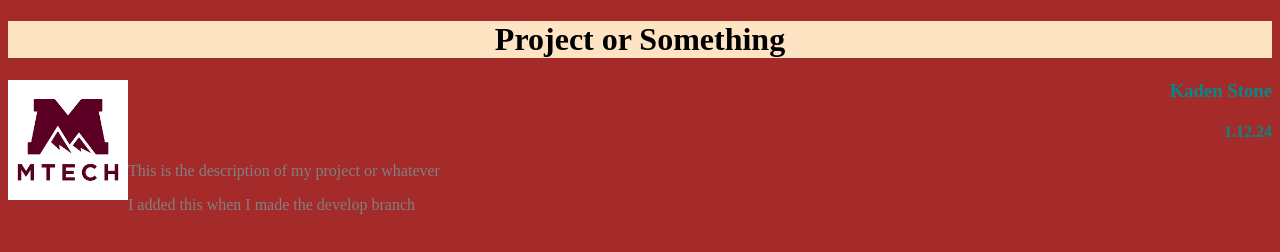
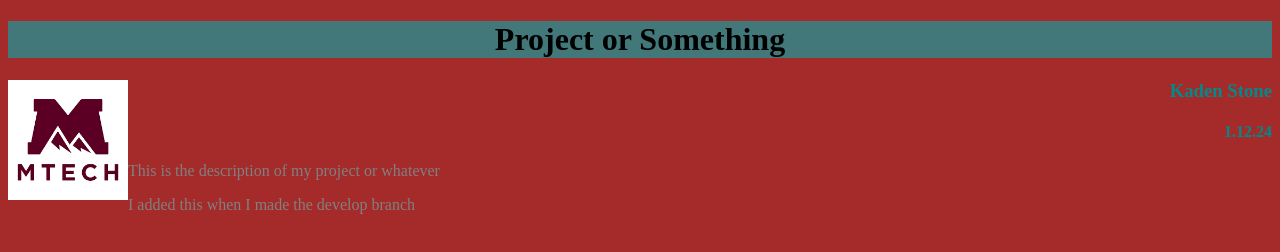
Before and after one commit to KadenCStone/Project1-Inclass, a plain HTML site: page project.html in a window 1280 px wide. Drawn offline with Linux system fonts and the light colour scheme.

Commit message:
added different color for h1 on diff branch

```diff
--- a/proj.css
+++ b/proj.css
@@ -2,7 +2,7 @@ body {
     background-color: brown;
 }
 h1 {
-    background-color: bisque;
+    background-color: rgb(66, 120, 121);
     color: black;
     text-align: center;
 }
```
